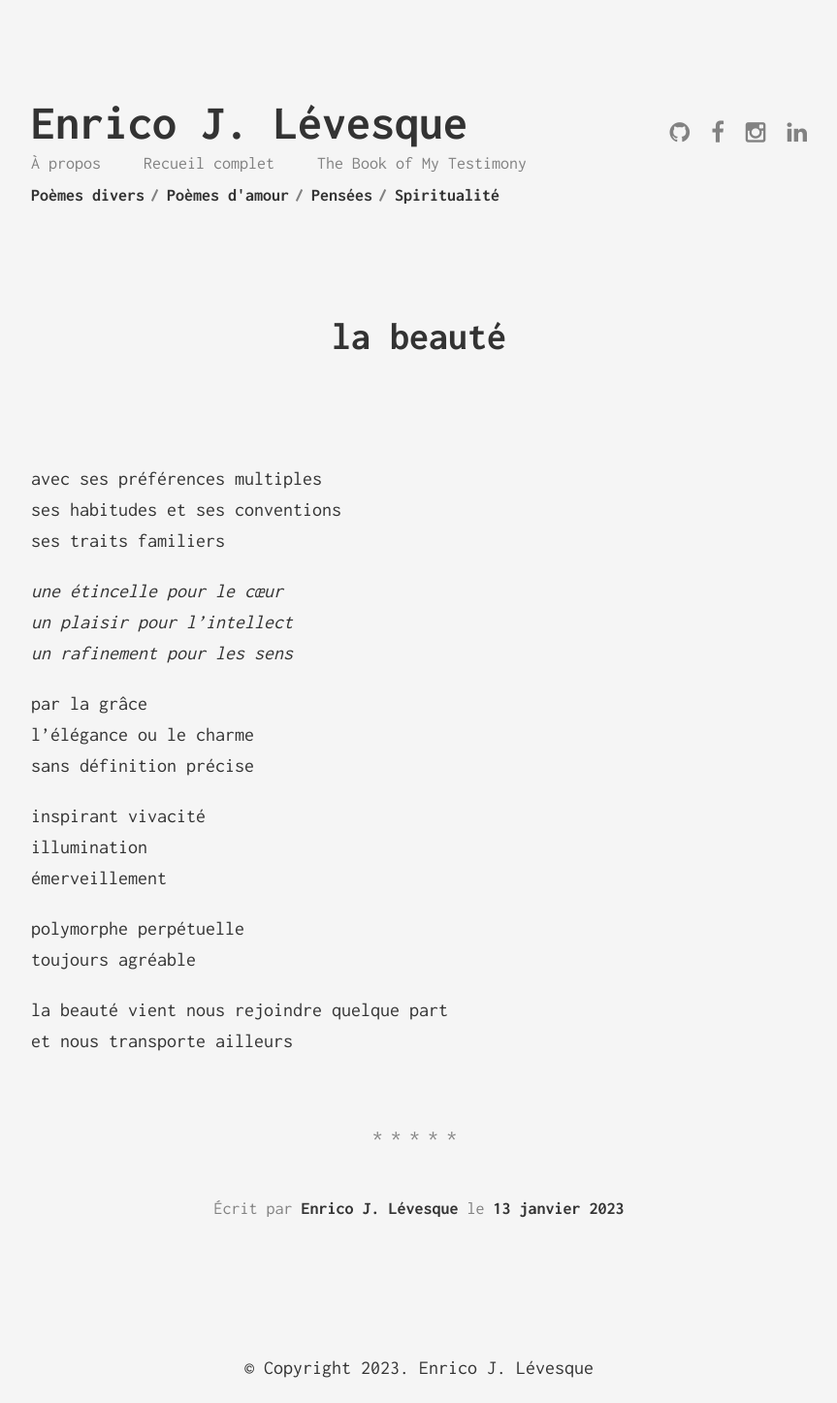
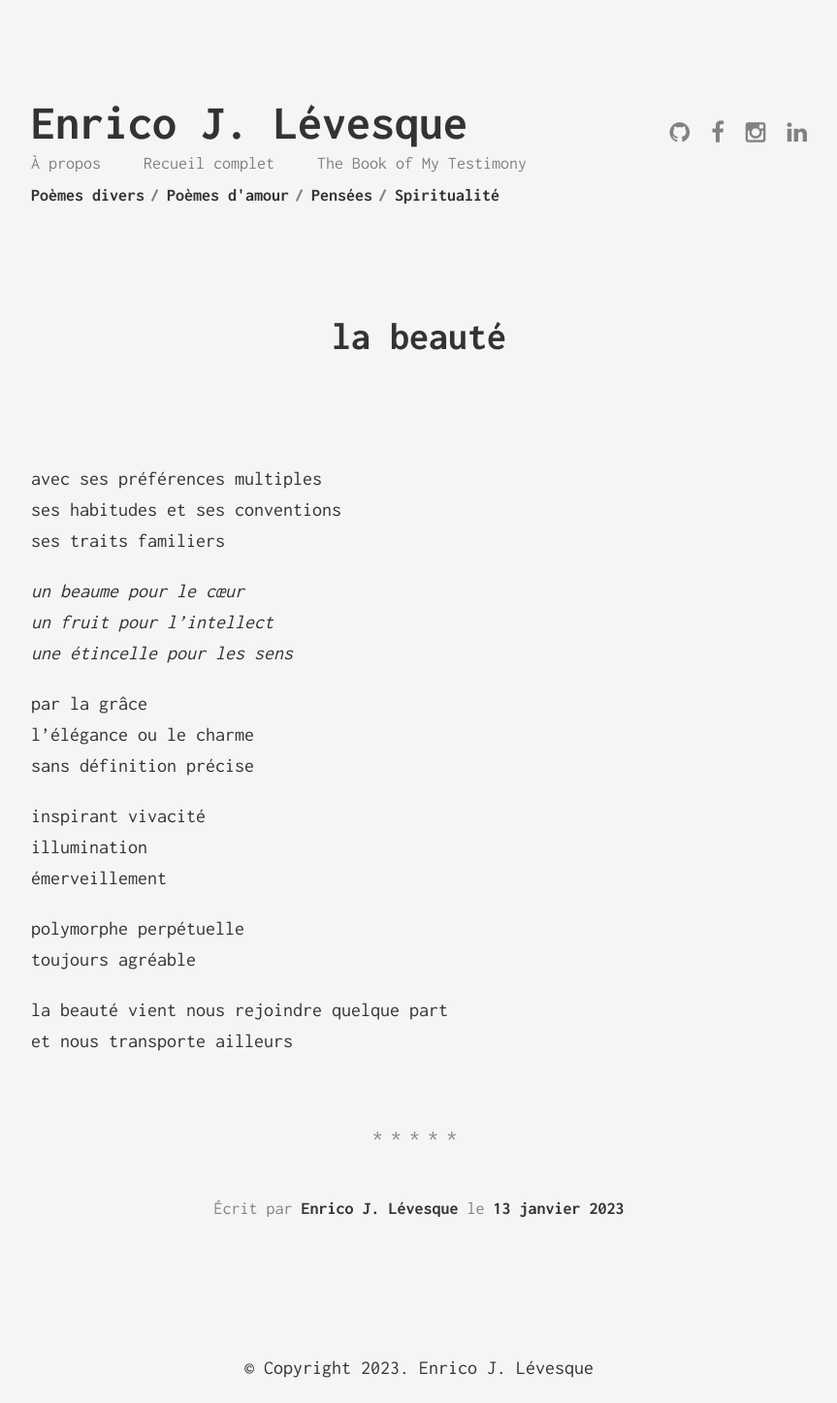
Before and after one commit to enricoJL/enricojl.github.io, a Jekyll site: the page built from _posts/2023-01-13-beaute.md, in a window 1280 px wide. Shown: the whole page at 97% size, without its empty margins (208-1071 px from the left). Built offline with Jekyll 4.4.1, drawn with Linux system fonts in a browser that asks for light colours.

Commit message:
la beauté fix

```diff
--- a/_posts/2023-01-13-beaute.md
+++ b/_posts/2023-01-13-beaute.md
@@ -10,9 +10,9 @@ avec ses préférences multiples
 ses habitudes et ses conventions
 ses traits familiers
 
-*une étincelle pour le cœur
-un plaisir pour l'intellect
-un rafinement pour les sens*
+*un beaume pour le cœur
+un fruit pour l'intellect
+une étincelle pour les sens*
 
 par la grâce
 l'élégance ou le charme
```
